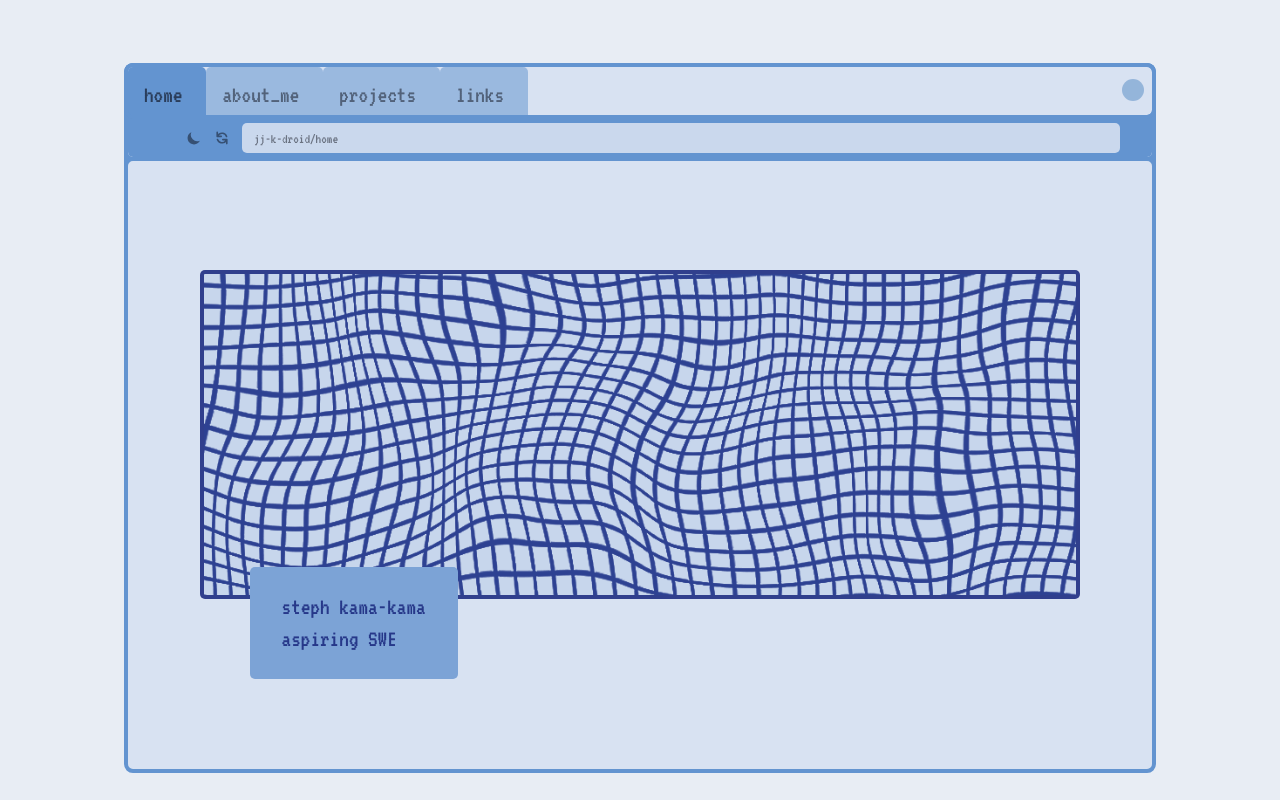
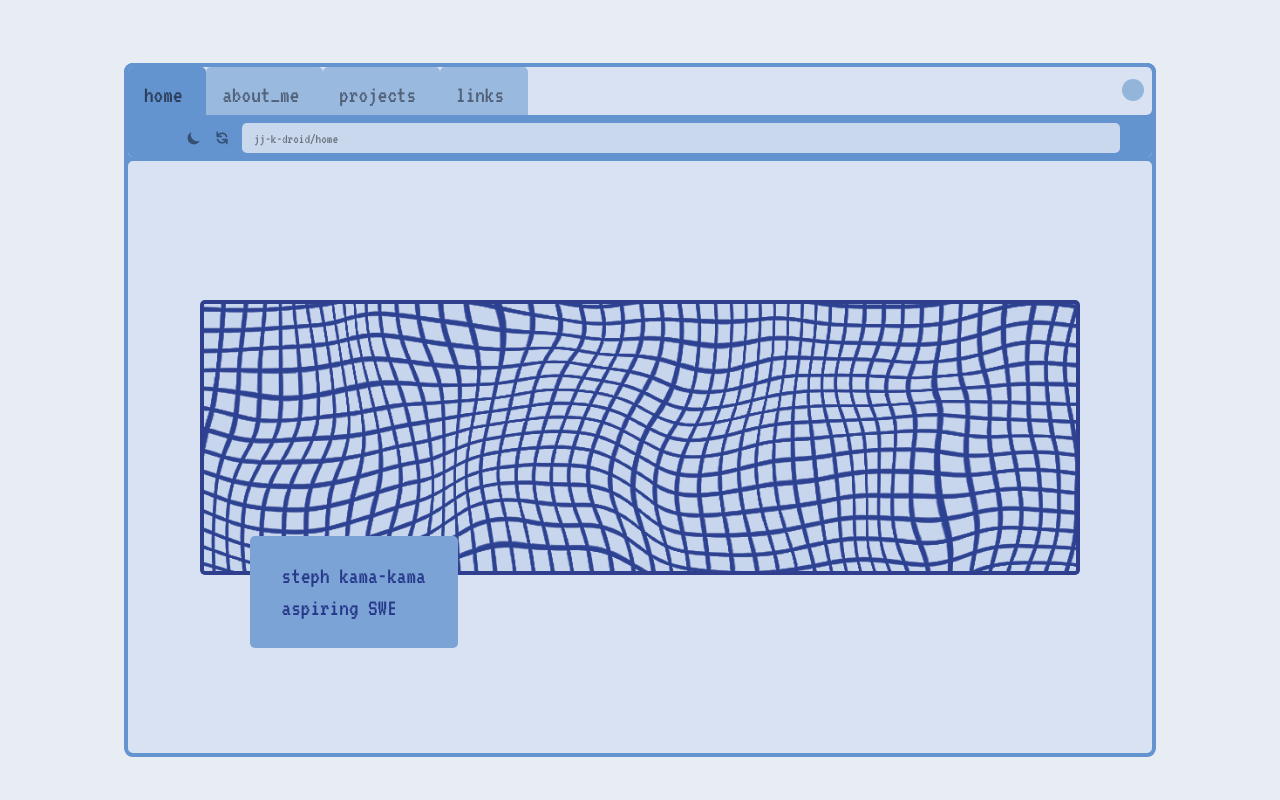
Before and after one commit to jj-k-droid/portfolio-site, a Next.js app: page / in a window 1280 px wide. Built offline with nearby package versions, Linux system fonts and the light colour scheme; a web font is replaced by a local one.

Commit message:
more main page shenanigans

```diff
--- a/src/app/page.tsx
+++ b/src/app/page.tsx
@@ -47,10 +47,10 @@ export default function Page() {
                         </div>
                     </div>
                 </div>
-                <div className="flex-1/2 h-full relative top-1 rounded-default bg-light-browser pl-6 pr-6 font-body text-light-body outline-4 outline-light-secondary
+                <div className="flex-1 relative top-1 rounded-default bg-light-browser pl-6 pr-6 font-body text-light-body outline-4 outline-light-secondary
                 dark:bg-dark-content dark:text-dark-body dark:outline-dark-secondary object-bottom">
                     <MainImage />
-                    <div className="flex font-heading w-fit relative -top-5 left-1/10 p-6 pl-8 pr-8 lg:text-2xl rounded-default bg-[#7CA3D6] items-center sm:text-lg md:text-xl
+                    <div className="flex font-heading w-fit relative top-1/30 left-1/10 p-6 pl-8 pr-8 lg:text-2xl rounded-default bg-[#7CA3D6] items-center sm:text-lg md:text-xl
                     dark:text-dark-primary dark:bg-[#363777] text-light-primary">
                         steph kama-kama
                         <br></br>
--- a/src/app/ui/components/main_image.tsx
+++ b/src/app/ui/components/main_image.tsx
@@ -5,7 +5,7 @@ export default function MainImage() {
     const { theme } = useTheme();
 
     return (
-    <div className="flex-initial h-7/10 p-12 pt-12 object-bottom relative top-1/10">
+    <div className="flex-initial h-6/10 pl-12 pr-12 pt-20 object-bottom relative top-1/10">
         {
             theme === "dark" ? (
                 <img src="/media/grid-dark.png" className="w-full h-full rounded-default object-cover border-4 border-dark-body bg-dark-accent/25" />
```
